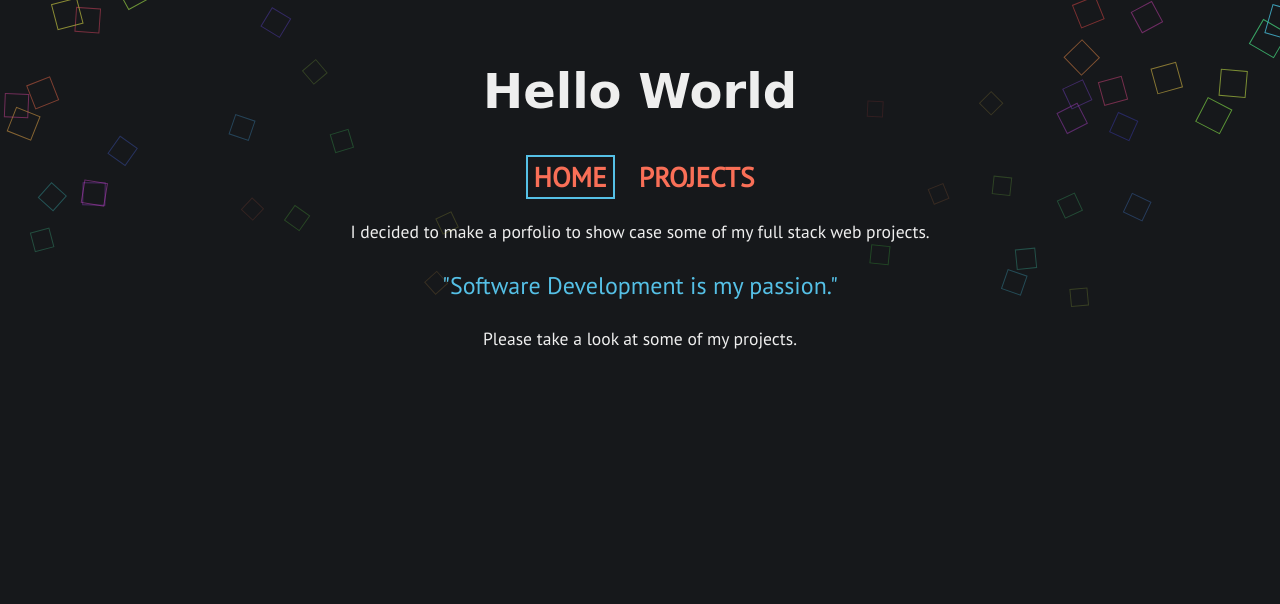
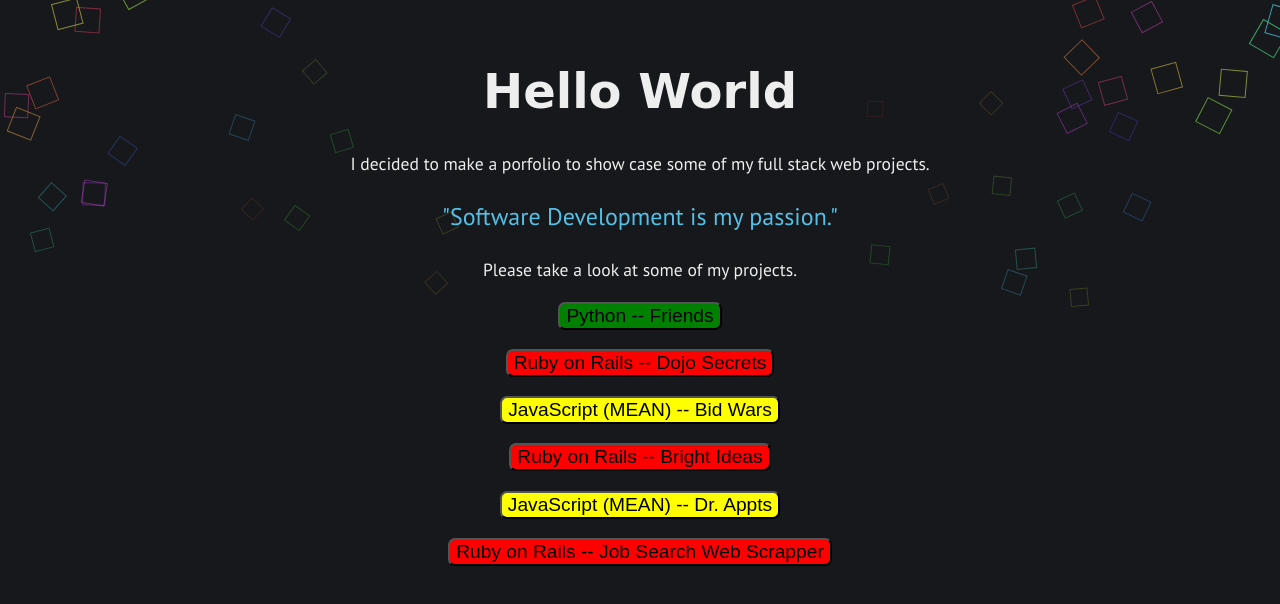
Before and after one commit to schmittkw/portfolio2, a plain HTML site: page index.html in a window 1280 px wide. Drawn offline with Linux system fonts and the light colour scheme; a web font is replaced by a local one.

Commit message:
made into one page

```diff
--- a/index.html
+++ b/index.html
@@ -17,17 +17,29 @@
 
   <div class="wrap">
     <h1>Hello World</h1>
-    <nav>
+    <!-- <nav>
       <ul class="nav">
         <li><span>Home</span></li>
         <li><a href="posts.html">Projects</a></li>
       </ul>
-    </nav>
+    </nav> -->
 
     <p>I decided to make a porfolio to show case some of my full stack web projects.</p>
     <p class="emphasized">"Software Development is my passion."</p>
 
     <p>Please take a look at some of my projects.</p>
+
+    <ul class="post-list" style='text-align:center;'>
+      <!-- <li>Feel free to sign into my projects and give the site a test run.</li> -->
+      <li><a href="http://13.59.15.176" target="_blank"><button class='python'>Python -- Friends</button></a></li>
+      <li><a href="http://52.15.215.0" target="_blank"><button class='ruby'>Ruby on Rails -- Dojo Secrets</button></a></li>
+      <li><a href="http://13.59.181.42/" target="_blank"><button class='javascript'>JavaScript (MEAN) -- Bid Wars</button></a></li>
+      <li><a href="http://18.220.64.76" target="_blank"><button class='ruby'>Ruby on Rails -- Bright Ideas</button></a></li>
+      <li><a href="http://18.216.169.149" target="_blank"><button class='javascript'>JavaScript (MEAN) -- Dr. Appts</button></a></li>
+      <li><a href="http://18.220.216.17" target="_blank"><button class='ruby'>Ruby on Rails -- Job Search Web Scrapper</button></a></li>
+
+
+    </ul>
 
 
 
```
Also changed, not shown: posts.html (+1 -1 lines).
